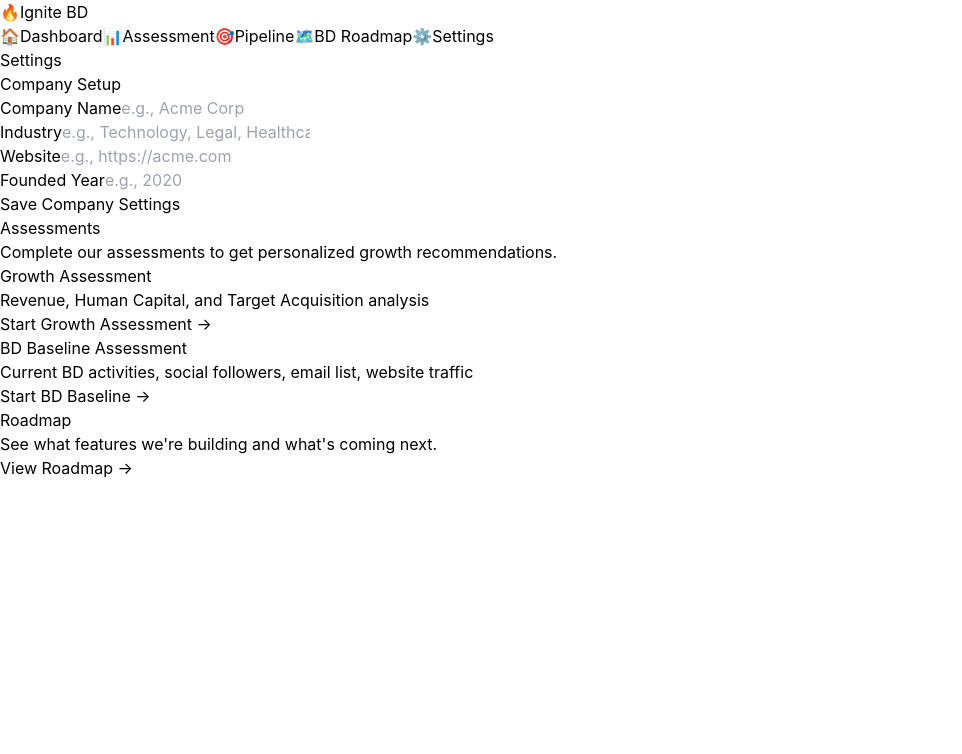
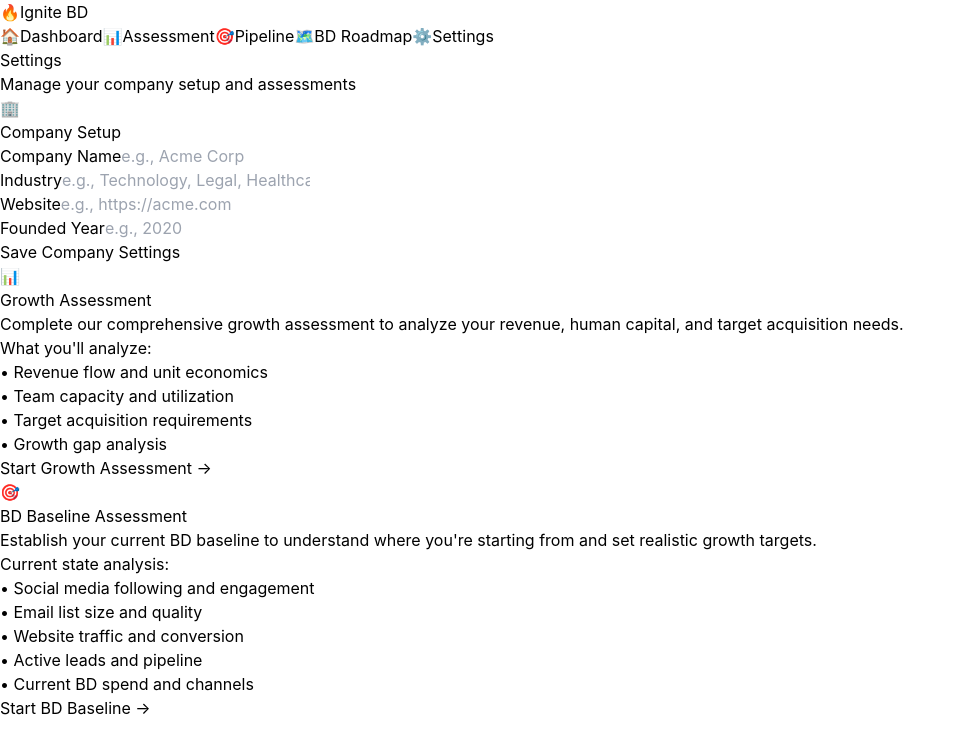
Before and after one commit to Ignite-Strategies/ignitebd-frontend, a React (Vite) app: page /settings in a window 1280 px wide. Shown: the top 754 px of the page, without its empty margins (0-962 px from the left). Built offline with nearby package versions, Linux system fonts and the light colour scheme.

Commit message:
Refactor Settings page with card-based layout - Company Setup, Growth Assessment, and BD Baseline Assessment cards

```diff
--- a/src/pages/Settings.jsx
+++ b/src/pages/Settings.jsx
@@ -20,13 +20,23 @@
     <div className="min-h-screen bg-gray-50">
       <Navigation />
 
-      <div className="max-w-4xl mx-auto p-8">
+      <div className="max-w-6xl mx-auto p-8">
+        <div className="mb-8">
+          <h1 className="text-3xl font-bold text-gray-900 mb-4">Settings</h1>
+          <p className="text-gray-600">Manage your company setup and assessments</p>
+        </div>
+
+        <div className="grid grid-cols-1 lg:grid-cols-2 gap-8">
+
+          {/* Company Setup Card */}
           <div className="bg-white rounded-2xl shadow-lg p-8">
-          <h1 className="text-3xl font-bold text-gray-900 mb-8">Settings</h1>
+            <div className="flex items-center gap-3 mb-6">
+              <div className="w-10 h-10 bg-blue-100 rounded-lg flex items-center justify-center">
+                <span className="text-blue-600 text-xl">🏢</span>
+              </div>
+              <h2 className="text-2xl font-bold text-gray-900">Company Setup</h2>
+            </div>
 
-          {/* Company Setup */}
-          <div className="mb-8">
-            <h2 className="text-2xl font-bold text-gray-900 mb-6">Company Setup</h2>
             <div className="space-y-6">
               <div>
                 <label className="block text-sm font-semibold text-gray-700 mb-2">Company Name</label>
@@ -34,7 +44,7 @@
                   type="text"
                   value={companyData.companyName}
                   onChange={(e) => setCompanyData({...companyData, companyName: e.target.value})}
-                  className="w-full px-3 py-2 border border-gray-300 rounded-lg focus:ring-2 focus:ring-orange-500"
+                  className="w-full px-3 py-2 border border-gray-300 rounded-lg focus:ring-2 focus:ring-blue-500 focus:border-blue-500"
                   placeholder="e.g., Acme Corp"
                 />
               </div>
@@ -45,7 +55,7 @@
                   type="text"
                   value={companyData.industry}
                   onChange={(e) => setCompanyData({...companyData, industry: e.target.value})}
-                  className="w-full px-3 py-2 border border-gray-300 rounded-lg focus:ring-2 focus:ring-orange-500"
+                  className="w-full px-3 py-2 border border-gray-300 rounded-lg focus:ring-2 focus:ring-blue-500 focus:border-blue-500"
                   placeholder="e.g., Technology, Legal, Healthcare"
                 />
               </div>
@@ -56,7 +66,7 @@
                   type="url"
                   value={companyData.website}
                   onChange={(e) => setCompanyData({...companyData, website: e.target.value})}
-                  className="w-full px-3 py-2 border border-gray-300 rounded-lg focus:ring-2 focus:ring-orange-500"
+                  className="w-full px-3 py-2 border border-gray-300 rounded-lg focus:ring-2 focus:ring-blue-500 focus:border-blue-500"
                   placeholder="e.g., https://acme.com"
                 />
               </div>
@@ -67,49 +77,84 @@
                   type="number"
                   value={companyData.foundedYear}
                   onChange={(e) => setCompanyData({...companyData, foundedYear: e.target.value})}
-                  className="w-full px-3 py-2 border border-gray-300 rounded-lg focus:ring-2 focus:ring-orange-500"
+                  className="w-full px-3 py-2 border border-gray-300 rounded-lg focus:ring-2 focus:ring-blue-500 focus:border-blue-500"
                   placeholder="e.g., 2020"
                 />
               </div>
 
               <button
                 onClick={handleSave}
-                className="px-6 py-3 bg-orange-500 text-white rounded-lg hover:bg-orange-600 transition-colors"
+                className="w-full px-6 py-3 bg-blue-600 text-white rounded-lg hover:bg-blue-700 transition-colors font-semibold"
               >
                 Save Company Settings
               </button>
             </div>
           </div>
 
-          {/* Assessment */}
-          <div className="mb-8 border-t border-gray-200 pt-8">
-            <h2 className="text-2xl font-bold text-gray-900 mb-4">Assessments</h2>
-            <p className="text-gray-600 mb-6">
-              Complete our assessments to get personalized growth recommendations.
+          {/* Growth Assessment Card */}
+          <div className="bg-white rounded-2xl shadow-lg p-8">
+            <div className="flex items-center gap-3 mb-6">
+              <div className="w-10 h-10 bg-green-100 rounded-lg flex items-center justify-center">
+                <span className="text-green-600 text-xl">📊</span>
+              </div>
+              <h2 className="text-2xl font-bold text-gray-900">Growth Assessment</h2>
+            </div>
+
+            <div className="mb-6">
+              <p className="text-gray-600 mb-4">
+                Complete our comprehensive growth assessment to analyze your revenue, human capital, and target acquisition needs.
               </p>
 
-            <div className="grid grid-cols-1 md:grid-cols-2 gap-4">
-              <div className="bg-gray-50 rounded-lg p-4">
-                <h3 className="font-semibold text-gray-900 mb-2">Growth Assessment</h3>
-                <p className="text-sm text-gray-600 mb-3">
-                  Revenue, Human Capital, and Target Acquisition analysis
-                </p>
+              <div className="bg-green-50 rounded-lg p-4 mb-4">
+                <h3 className="font-semibold text-green-900 mb-2">What you'll analyze:</h3>
+                <ul className="text-sm text-green-800 space-y-1">
+                  <li>• Revenue flow and unit economics</li>
+                  <li>• Team capacity and utilization</li>
+                  <li>• Target acquisition requirements</li>
+                  <li>• Growth gap analysis</li>
+                </ul>
+              </div>
+            </div>
+
             <button
               onClick={() => navigate('/assessment')}
-                  className="px-4 py-2 bg-blue-500 text-white rounded-lg hover:bg-blue-600 transition-colors text-sm"
+              className="w-full px-6 py-3 bg-green-600 text-white rounded-lg hover:bg-green-700 transition-colors font-semibold"
             >
               Start Growth Assessment →
             </button>
           </div>
 
-              <div className="bg-gray-50 rounded-lg p-4">
-                <h3 className="font-semibold text-gray-900 mb-2">BD Baseline Assessment</h3>
-                <p className="text-sm text-gray-600 mb-3">
-                  Current BD activities, social followers, email list, website traffic
+          {/* BD Baseline Assessment Card */}
+          <div className="bg-white rounded-2xl shadow-lg p-8 lg:col-span-2">
+            <div className="flex items-center gap-3 mb-6">
+              <div className="w-10 h-10 bg-red-100 rounded-lg flex items-center justify-center">
+                <span className="text-red-600 text-xl">🎯</span>
+              </div>
+              <h2 className="text-2xl font-bold text-gray-900">BD Baseline Assessment</h2>
+            </div>
+
+            <div className="grid grid-cols-1 md:grid-cols-2 gap-6">
+              <div>
+                <p className="text-gray-600 mb-4">
+                  Establish your current BD baseline to understand where you're starting from and set realistic growth targets.
                 </p>
+
+                <div className="bg-red-50 rounded-lg p-4 mb-4">
+                  <h3 className="font-semibold text-red-900 mb-2">Current state analysis:</h3>
+                  <ul className="text-sm text-red-800 space-y-1">
+                    <li>• Social media following and engagement</li>
+                    <li>• Email list size and quality</li>
+                    <li>• Website traffic and conversion</li>
+                    <li>• Active leads and pipeline</li>
+                    <li>• Current BD spend and channels</li>
+                  </ul>
+                </div>
+              </div>
+
+              <div className="flex items-center justify-center">
                 <button
                   onClick={() => navigate('/bd-baseline-assessment')}
-                  className="px-4 py-2 bg-red-500 text-white rounded-lg hover:bg-red-600 transition-colors text-sm"
+                  className="px-8 py-4 bg-red-600 text-white rounded-lg hover:bg-red-700 transition-colors font-semibold text-lg"
                 >
                   Start BD Baseline →
                 </button>
@@ -117,19 +162,6 @@
             </div>
           </div>
 
-          {/* Roadmap */}
-          <div className="border-t border-gray-200 pt-8">
-            <h2 className="text-2xl font-bold text-gray-900 mb-4">Roadmap</h2>
-            <p className="text-gray-600 mb-6">
-              See what features we're building and what's coming next.
-            </p>
-            <button
-              onClick={() => navigate('/roadmap')}
-              className="px-6 py-3 bg-purple-500 text-white rounded-lg hover:bg-purple-600 transition-colors"
-            >
-              View Roadmap →
-            </button>
-          </div>
         </div>
       </div>
     </div>
```
Lines whose indentation alone changed are shown as unchanged.
